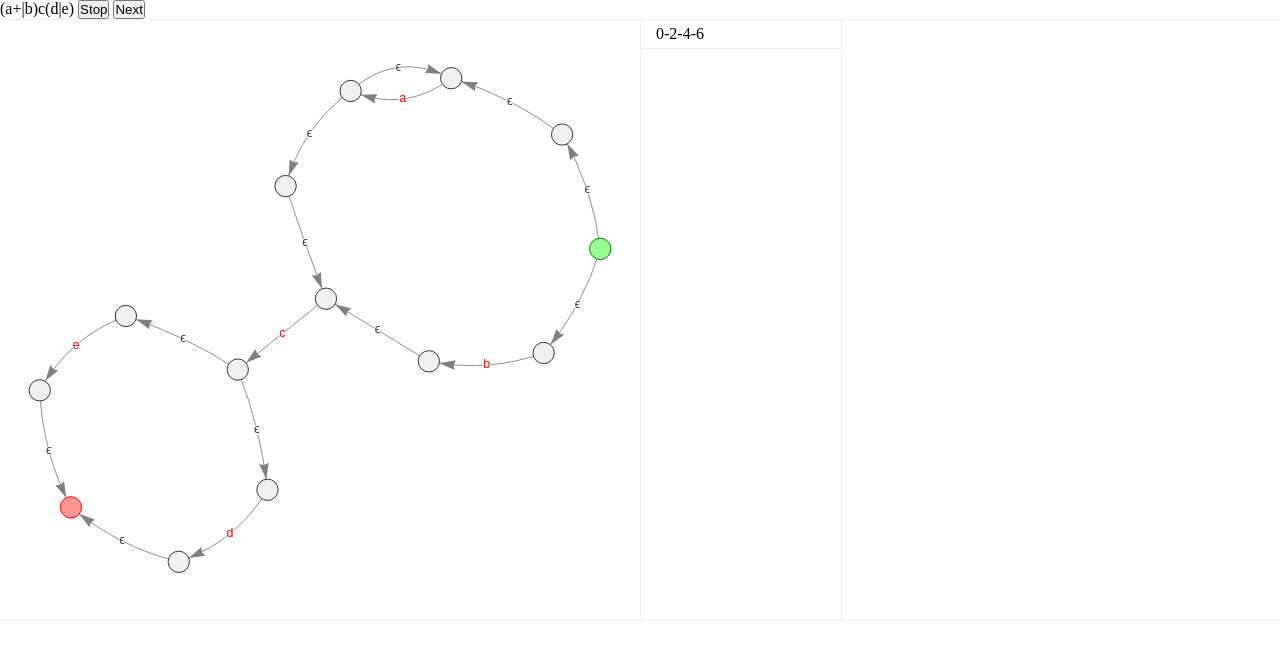
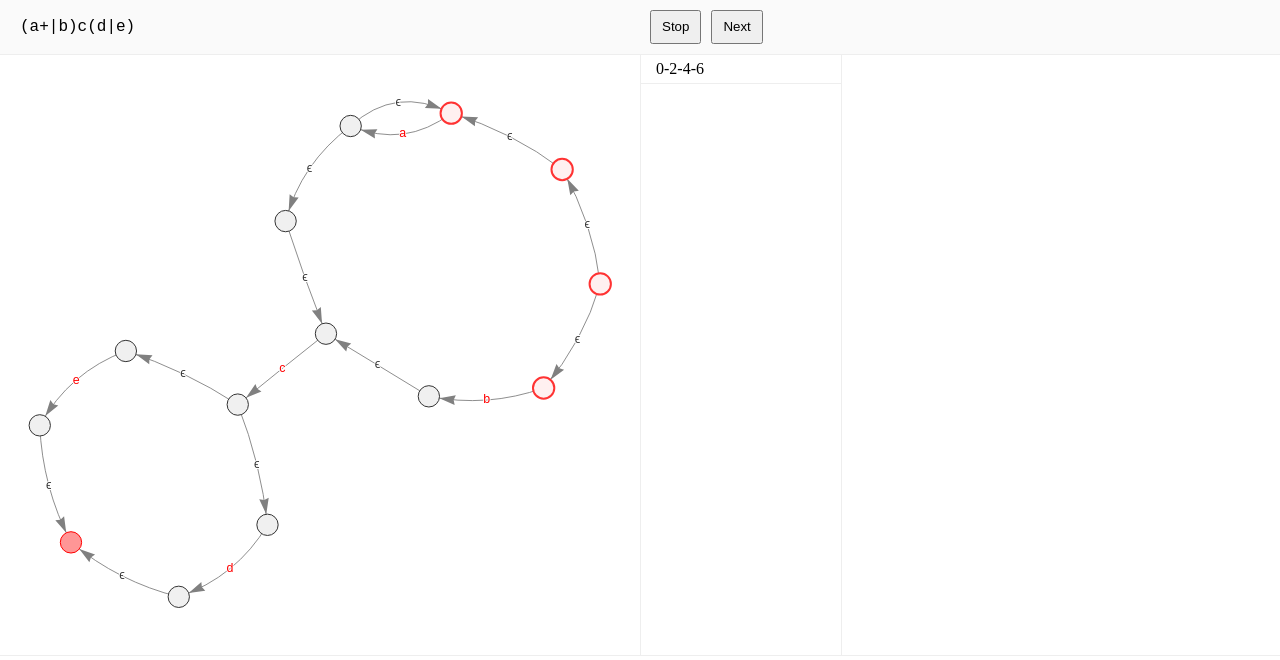
Before and after one commit to luobotang/nfa, a website built with webpack: page app/dfa.html in a window 1280 px wide. Both pictures are taken after a click on the button "Start". Built offline with nearby package versions, Linux system fonts and the light colour scheme.

Commit message:
make dfa.html better

```diff
--- a/app/dfa.css
+++ b/app/dfa.css
@@ -1,6 +1,28 @@
 * {
   margin: 0;
   padding: 0;
+}
+.controller {
+  display: flex;
+  align-items: center;
+  padding: 10px 20px;
+  background: #fafafa;
+}
+.controller__regexp {
+  width: 50%;
+  font-size: 16px;
+  font-family: monospace;
+}
+.controller__btn {
+  margin-left: 10px;
+  padding: 0 10px;
+  line-height: 30px;
+}
+.controller__link {
+  padding: 10px 20px;
+  color: #66f;
+  text-decoration: underline;
+  cursor: pointer;
 }
 .container {
   display: flex;
@@ -46,8 +68,9 @@
   flex: 1;
 }
 .transition__input {
-  width: 20px;
+  width: 50px;
   text-align: center;
+  color: red;
 }
 .dfa-container {
   position: fixed;
--- a/app/dfa.html
+++ b/app/dfa.html
@@ -10,9 +10,10 @@
 <body>
   <div id="root">
     <div class="controller">
-      <span class="regexp">{{ regexp }}</span>
-      <button @click="running ? stop() : start()">{{ running ? 'Stop' : 'Start' }}</button>
-      <button :disabled="!running" @click="next">Next</button>
+      <span class="controller__regexp">{{ regexp }}</span>
+      <button @click="running ? stop() : start()" class="controller__btn">{{ running ? 'Stop' : 'Start' }}</button>
+      <button :disabled="!running" @click="next" class="controller__btn">Next</button>
+      <div v-show="dfa_generated" class="controller__link" @click="dfa_visible = true">DFA</div>
     </div>
     <div class="container">
       <div class="canvas" ref="canvas"></div>
--- a/app/dfa.js
+++ b/app/dfa.js
@@ -35,23 +35,24 @@
       },
       stop() {
         this.running = false
+        this.network_nfa.setSelection({nodes: []})
       },
       next() {
         this.nextStep()
       },
       update({inputs, visited, set, transitions}) {
         const set_list = []
+        let nextSet = null
         set.forEach(id => {
-          set_list.push({
-            id,
-            visited: visited.has(id)
-          })
+          const v = visited.has(id)
+          set_list.push({ id, visited: v })
+          if (!v && !nextSet) nextSet = id
         })
         this.set_list = set_list
 
         this.transition_list = transitions
 
-        // todo
+        this.network_nfa.setSelection({nodes: nextSet ? nextSet.split('-') : []}, {highlightEdges: false})
       },
       done(dfa) {
         this.dfa_generated = true
```
